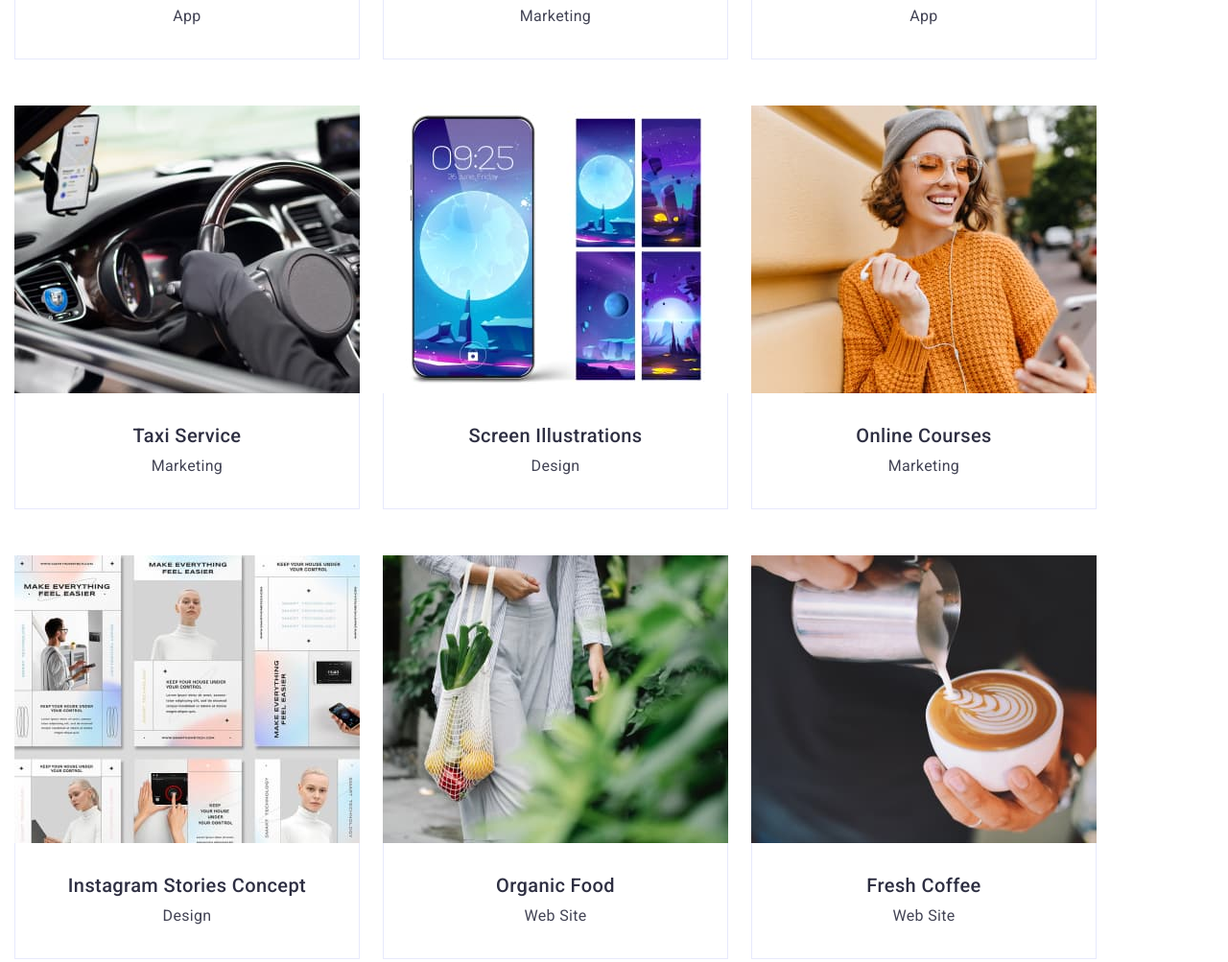
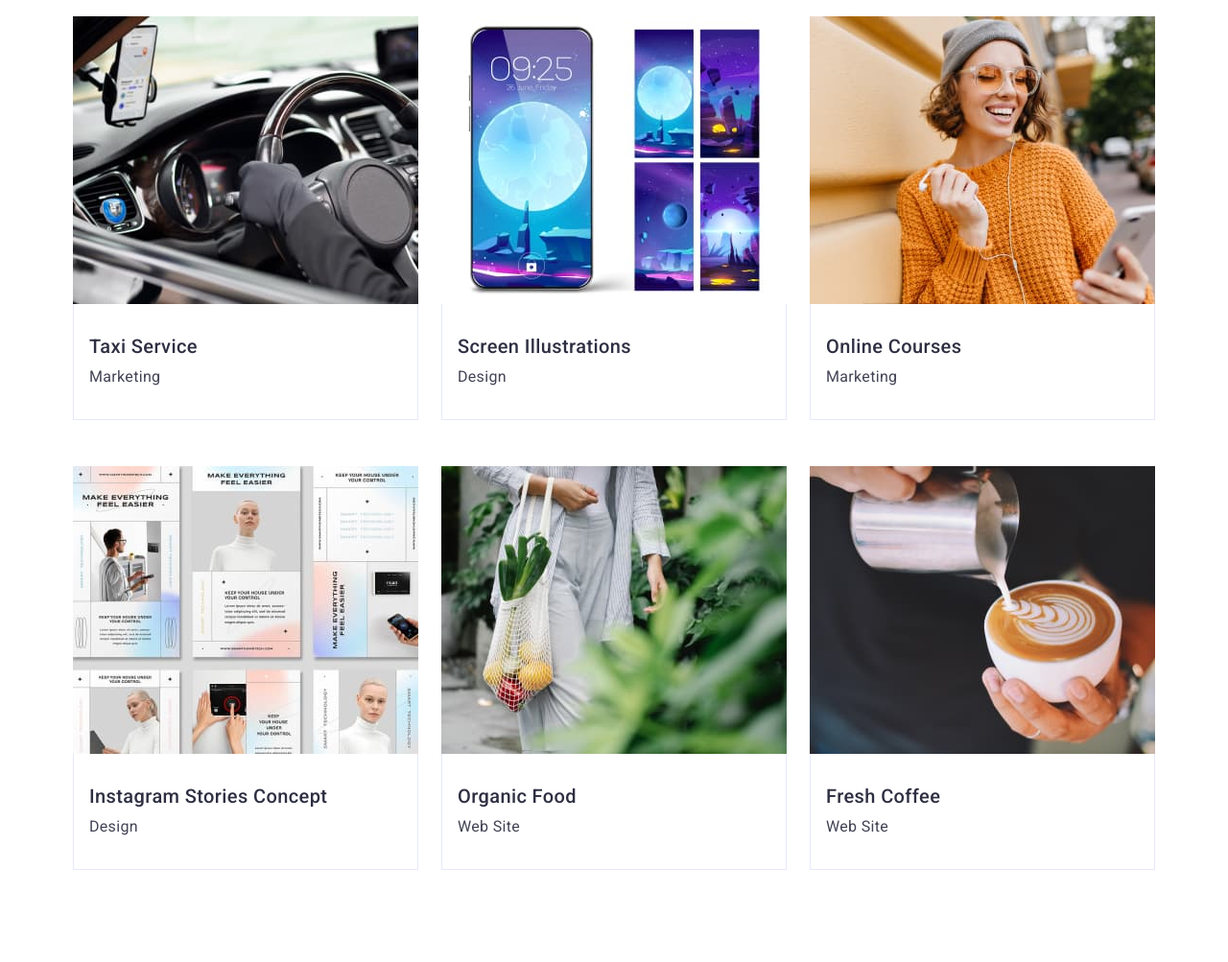
Before and after one commit to Vadimkup21/goit-markup-hw-03, a plain HTML site: page portfolio.html in a window 1280 px wide. Shown: the part 743-1746 px from the top of the page at 96% size. Drawn offline with nearby package versions, Linux system fonts and the light colour scheme.

Commit message:
final corrections

```diff
--- a/css/styles.css
+++ b/css/styles.css
@@ -31,7 +31,6 @@ p {
 
 .link {
   text-decoration: none;
-  padding: 24px 0;
 }
 .list {
   list-style: none;
@@ -54,7 +53,8 @@ img {
   align-items: center;
   padding-left: 15px;
   padding-right: 15px;
-  margin: 0;
+  margin-left: auto;
+  margin-right: auto;
 }
 .container-flex {
   display: flex;
@@ -103,7 +103,6 @@ img {
   padding: 0;
 }
 .item {
-  margin-right: 40px;
   padding-top: 24px;
   padding-bottom: 24px;
 }
@@ -146,6 +145,7 @@ img {
   text-decoration: none;
   display: flex;
   gap: 40px;
+  margin-left: auto;
 }
 .header-list {
   display: flex;
@@ -298,14 +298,26 @@ img {
   line-height: 1.2;
   letter-spacing: 0.02em;
   color: var(--color-navy-blue);
-  text-align: center;
+}
+.portfolio-card {
+  margin-bottom: 8px;
+  font-weight: 500;
+  font-size: 20px;
+  line-height: 1.2;
+  letter-spacing: 0.02em;
+  color: var(--color-navy-blue);
 }
 .info-text {
   font-size: 16px;
   line-height: 1.5;
   letter-spacing: 0.02em;
   color: var(--color-slate);
-  text-align: center;
+}
+.portfolio-info {
+  font-size: 16px;
+  line-height: 1.5;
+  letter-spacing: 0.02em;
+  color: var(--color-slate);
 }
 /* section 3 */
 .section-three {
--- a/portfolio.html
+++ b/portfolio.html
@@ -83,8 +83,8 @@
                   height="300"
                 />
                 <div class="section-link">
-                  <h2 class="title-page">Banking App Interface Concept</h2>
-                  <p class="info-text">App</p>
+                  <h2 class="portfolio-card">Banking App Interface Concept</h2>
+                  <p class="portfolio-info">App</p>
                 </div>
               </a>
             </li>
@@ -97,8 +97,8 @@
                   height="300"
                 />
                 <div class="section-link">
-                  <h2 class="title-page">Cashless Payment</h2>
-                  <p class="info-text">Marketing</p>
+                  <h2 class="portfolio-card">Cashless Payment</h2>
+                  <p class="portfolio-info">Marketing</p>
                 </div>
               </a>
             </li>
@@ -111,8 +111,8 @@
                   height="300"
                 />
                 <div class="section-link">
-                  <h2 class="title-page">Meditation App</h2>
-                  <p class="info-text">App</p>
+                  <h2 class="portfolio-card">Meditation App</h2>
+                  <p class="portfolio-info">App</p>
                 </div>
               </a>
             </li>
@@ -125,8 +125,8 @@
                   height="300"
                 />
                 <div class="section-link">
-                  <h2 class="title-page">Taxi Service</h2>
-                  <p class="info-text">Marketing</p>
+                  <h2 class="portfolio-card">Taxi Service</h2>
+                  <p class="portfolio-info">Marketing</p>
                 </div>
               </a>
             </li>
@@ -139,8 +139,8 @@
                   height="300"
                 />
                 <div class="section-link">
-                  <h2 class="title-page">Screen Illustrations</h2>
-                  <p class="info-text">Design</p>
+                  <h2 class="portfolio-card">Screen Illustrations</h2>
+                  <p class="portfolio-info">Design</p>
                 </div>
               </a>
             </li>
@@ -153,8 +153,8 @@
                   height="300"
                 />
                 <div class="section-link">
-                  <h2 class="title-page">Online Courses</h2>
-                  <p class="info-text">Marketing</p>
+                  <h2 class="portfolio-card">Online Courses</h2>
+                  <p class="portfolio-info">Marketing</p>
                 </div>
               </a>
             </li>
@@ -167,8 +167,8 @@
                   height="300"
                 />
                 <div class="section-link">
-                  <h2 class="title-page">Instagram Stories Concept</h2>
-                  <p class="info-text">Design</p>
+                  <h2 class="portfolio-card">Instagram Stories Concept</h2>
+                  <p class="portfolio-info">Design</p>
                 </div>
               </a>
             </li>
@@ -181,8 +181,8 @@
                   height="300"
                 />
                 <div class="section-link">
-                  <h2 class="title-page">Organic Food</h2>
-                  <p class="info-text">Web Site</p>
+                  <h2 class="portfolio-card">Organic Food</h2>
+                  <p class="portfolio-info">Web Site</p>
                 </div>
               </a>
             </li>
@@ -195,8 +195,8 @@
                   height="300"
                 />
                 <div class="section-link">
-                  <h2 class="title-page">Fresh Coffee</h2>
-                  <p class="info-text">Web Site</p>
+                  <h2 class="portfolio-card">Fresh Coffee</h2>
+                  <p class="portfolio-info">Web Site</p>
                 </div>
               </a>
             </li>
```
